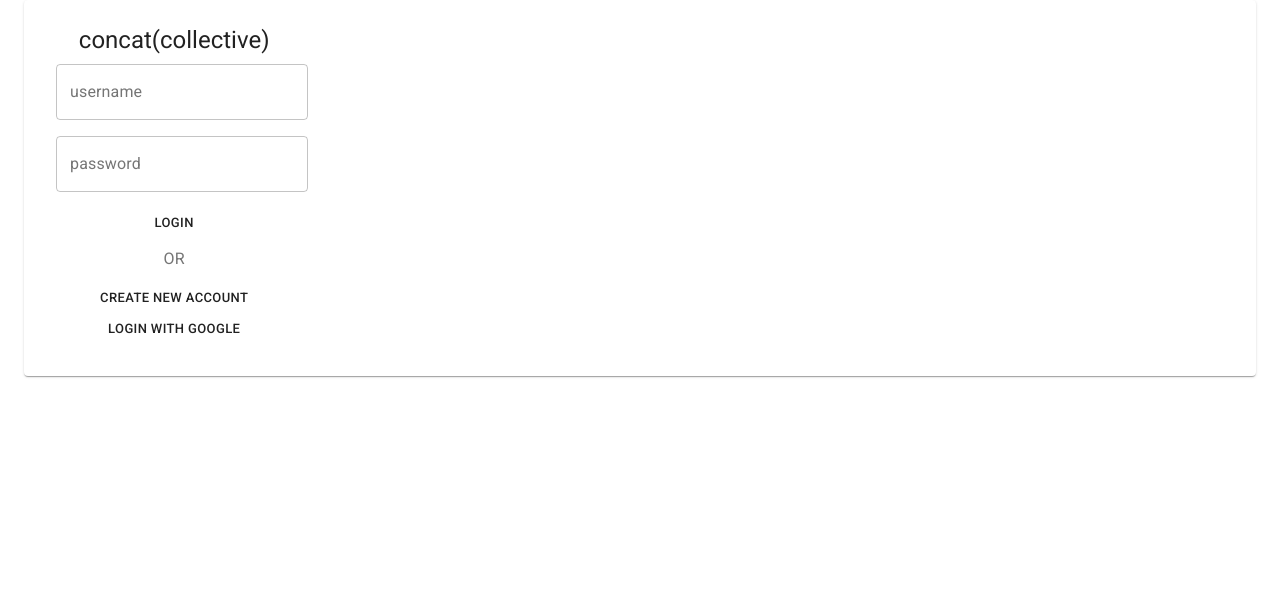
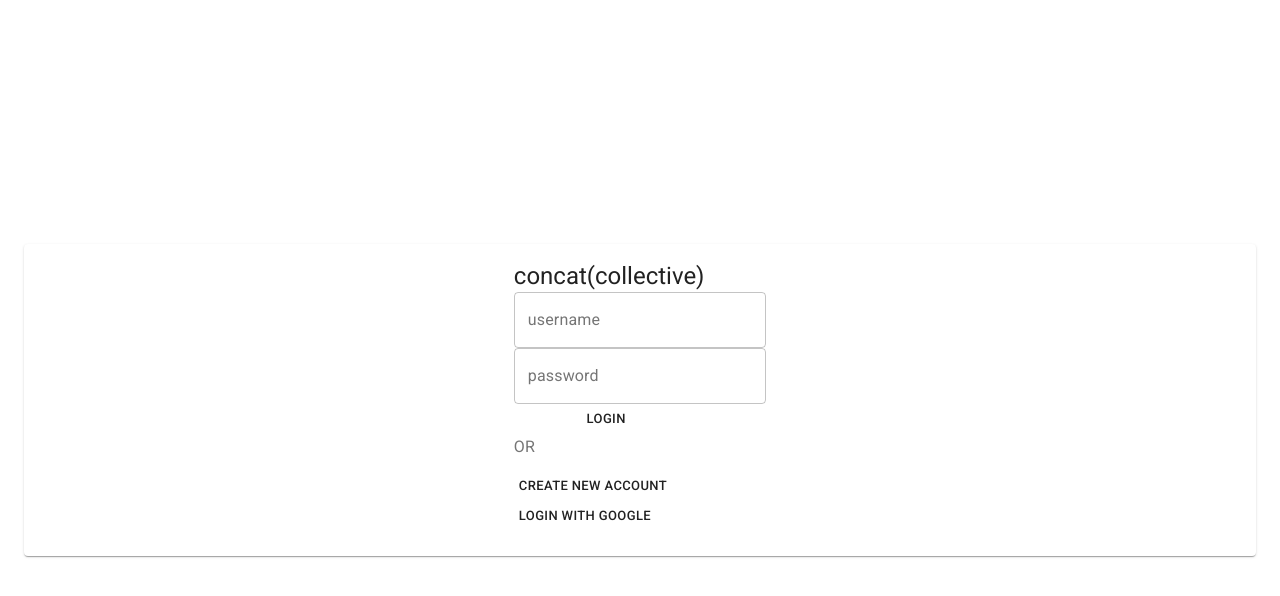
Before and after one commit to drkittendorf/concat_collective, a React (Create React App) app: page / in a window 1280 px wide. Shown: the top 596 px of the page. Built offline with nearby package versions, Linux system fonts and the light colour scheme.

Commit message:
login page

```diff
--- a/package.json
+++ b/package.json
@@ -10,6 +10,7 @@
     "@testing-library/user-event": "^7.2.1",
     "react": "^16.13.1",
     "react-dom": "^16.13.1",
+    "react-router-dom": "^5.2.0",
     "react-scripts": "3.4.3"
   },
   "scripts": {
--- a/src/App.js
+++ b/src/App.js
@@ -1,12 +1,20 @@
 import React from 'react';
+import { BrowserRouter as Router, Route, Switch } from "react-router-dom";
 import Login from './pages/Login'
-import './App.css';
+import Home from './pages/Home'
+import NoMatch from './pages/NoMatch'
 
 function App() {
   return (
-    <div className="App">
-      <Login />
-    </div>
+     <Router>
+     <div>
+       <Switch>
+         <Route exact path={["/", "/login"]} component={Login} />
+         <Route exact path={["/home"]} component={Home} />
+         <Route exact path="/*" component={NoMatch} />
+       </Switch>
+     </div>
+   </Router>
   );
 }
 
--- /dev/null
+++ b/src/components/ConcatCards.js
@@ -0,0 +1,29 @@
+import React from 'react';
+import { makeStyles } from '@material-ui/core/styles';
+import Paper from '@material-ui/core/Paper';
+import Grid from '@material-ui/core/Grid';
+import Nav from '../components/Nav'
+import SearchBar from './SearchBar'
+
+const useStyles = makeStyles((theme) => ({
+  root: {
+    flexGrow: 1,
+  },
+  paper: {
+    padding: theme.spacing(2),
+    textAlign: 'center',
+    color: theme.palette.text.secondary,
+  },
+}));
+
+function ConcatCards() {
+  const classes = useStyles();
+
+  return (
+    <div >
+        this is one card 😅 and this will eventually just be an API call
+      </div>
+  );
+}
+
+export default ConcatCards;
--- a/src/components/LoginCard.js
+++ b/src/components/LoginCard.js
@@ -1,16 +1,16 @@
 import React from 'react';
 import { makeStyles } from '@material-ui/core/styles';
 import Card from '@material-ui/core/Card';
-import CardActions from '@material-ui/core/CardActions';
 import CardContent from '@material-ui/core/CardContent';
 import Button from '@material-ui/core/Button';
 import Typography from '@material-ui/core/Typography';
 import TextField from '@material-ui/core/TextField';
+import { Container } from '@material-ui/core';
 
 const useStyles = makeStyles((theme) => ({
 	root: {
 		'& > *': {
-			margin: theme.spacing(1),
+			margin: 'auto',
 			width: '25ch',
 		},
 	},
@@ -20,12 +20,16 @@ const useStyles = makeStyles((theme) => ({
 	pos: {
 		marginBottom: 12,
 	},
+	container: {
+		margin: 'auto',
+	},
 }));
 
 export default function LoginCard() {
 	const classes = useStyles();
 
 	return (
+			<Container className={classes.container}>
 				<Card className={classes.root}>
 					<CardContent>
 						<Typography variant='h5' component='h2'>
@@ -33,11 +37,19 @@ export default function LoginCard() {
 						</Typography>
 						{/* login form needs to go here */}
 						<form className={classes.root} noValidate autoComplete='off'>
-					<TextField id='outlined-basic' label='username' variant='outlined' />
-          <TextField id='outlined-basic' label='password' variant='outlined' />
-          <Button size='small'>Login</Button>
+							<TextField
+								id='outlined-basic'
+								label='username'
+								variant='outlined'
+							/>
+							<TextField
+								id='outlined-basic'
+								label='password'
+								variant='outlined'
+							/>
+							<Button type='submit' fullWidth size='small'>Login</Button>
 						</form>
-				<Typography className={classes.pos} color='textSecondary'>
+						<Typography className={classes.pos} color='textSecondary' >
 							OR
 						</Typography>
 						{/* create new account Button */}
@@ -46,5 +58,7 @@ export default function LoginCard() {
 						<Button size='small'>login with Google</Button>
 					</CardContent>
 				</Card>
+			</Container>
+
 	);
 }
--- /dev/null
+++ b/src/components/Nav.js
@@ -0,0 +1,41 @@
+import React from 'react';
+import { makeStyles } from '@material-ui/core/styles';
+import AppBar from '@material-ui/core/AppBar';
+import Toolbar from '@material-ui/core/Toolbar';
+import Typography from '@material-ui/core/Typography';
+import Button from '@material-ui/core/Button';
+import IconButton from '@material-ui/core/IconButton';
+import MenuIcon from '@material-ui/icons/Menu';
+
+const useStyles = makeStyles((theme) => ({
+  root: {
+    flexGrow: 1,
+  },
+  menuButton: {
+    marginRight: theme.spacing(2),
+  },
+  title: {
+    flexGrow: 1,
+  },
+}));
+
+function Nav() {
+  const classes = useStyles();
+
+  return (
+    <div className={classes.root}>
+      <AppBar position="static">
+        <Toolbar>
+          <IconButton edge="start" className={classes.menuButton} color="inherit" aria-label="menu">
+            <MenuIcon />
+          </IconButton>
+          <Typography variant="h6" className={classes.title}>
+            concat(collective)
+          </Typography>
+        </Toolbar>
+      </AppBar>
+    </div>
+  );
+}
+
+export default Nav;
--- a/src/components/SearchBar.js
+++ b/src/components/SearchBar.js
@@ -1,8 +1,36 @@
-import React from "react"
+import React from 'react';
+import { makeStyles } from '@material-ui/core/styles';
+import TextField from '@material-ui/core/TextField';
 
-// search bar component for the page
-function SearchBar(){
+const useStyles = makeStyles((theme) => ({
+  root: {
+    display: 'flex',
+    flexWrap: 'wrap',
+  },
+  textField: {
+    marginLeft: theme.spacing(1),
+    marginRight: theme.spacing(1),
+    width: '25ch',
+  },
+}));
 
+export default function LayoutTextFields() {
+  const classes = useStyles();
+
+  return (
+    <div className={classes.root}>
+      <TextField
+          id="standard-full-width"
+          label="Search here"
+          style={{ margin: 8 }}
+          placeholder="Javascript"
+          helperText="Press enter to submit!!"
+          fullWidth
+          margin="normal"
+          InputLabelProps={{
+            shrink: true,
+          }}
+        />
+    </div>
+  );
 }
-
-export default SearchBar;
--- /dev/null
+++ b/src/pages/Home.js
@@ -0,0 +1,58 @@
+import React from 'react';
+import { makeStyles } from '@material-ui/core/styles';
+import Paper from '@material-ui/core/Paper';
+import Grid from '@material-ui/core/Grid';
+import ConcatCards from '../components/ConcatCards';
+import SearchBar from '../components/SearchBar';
+import Nav from '../components/Nav';
+
+
+const useStyles = makeStyles((theme) => ({
+  root: {
+    flexGrow: 1,
+  },
+  paper: {
+    padding: theme.spacing(2),
+    textAlign: 'center',
+    color: theme.palette.text.secondary,
+  },
+}));
+
+export default function FullWidthGrid() {
+  const classes = useStyles();
+
+  return (
+    <div className={classes.root}>
+        <Nav/>
+      <Grid container spacing={3}>
+         <Grid xs={1}/>
+        <Grid  item xs={10}>
+            <SearchBar/>
+        </Grid>
+        <Grid xs={1}/>
+        <Grid xs={1}/>
+        <Grid item xs={6} sm={6}>
+        <Paper className={classes.paper}>
+        <ConcatCards/>
+        </Paper>
+        </Grid>
+        <Grid item xs={6} sm={6}>
+        <Paper className={classes.paper}>
+        <ConcatCards/>
+        </Paper>
+        </Grid>
+        <Grid xs={1}/>
+        <Grid item xs={6} sm={6}>
+        <Paper className={classes.paper}>
+        <ConcatCards/>
+        </Paper>
+        </Grid>
+        <Grid item xs={6} sm={6}>
+        <Paper className={classes.paper}>
+        <ConcatCards/>
+        </Paper>
+        </Grid>
+      </Grid>
+    </div>
+  );
+}
--- a/src/pages/Login.js
+++ b/src/pages/Login.js
@@ -1,13 +1,20 @@
 import React from 'react';
-import {Container} from '@material-ui/core';
-import LoginCard from '../components/LoginCard'
+import { Grid } from '@material-ui/core';
+import LoginCard from '../components/LoginCard';
 
 function Login() {
-    return(
-        <Container fixed>
-            <LoginCard />
-        </Container>
-    )
+	return (
+		<Grid
+			container
+			spacing={0}
+			direction='column'
+			alignItems='center'
+			justify='center'
+			style={{ minHeight: '100vh' }}
+		>
+			<LoginCard />
+		</Grid>
+	);
 }
 
 export default Login;
--- /dev/null
+++ b/src/pages/NoMatch.js
@@ -0,0 +1,12 @@
+import React from 'react';
+import {Container} from '@material-ui/core';
+
+function NoMatch() {
+    return(
+        <Container fixed>
+            😳 well this is sad
+        </Container>
+    )
+}
+
+export default NoMatch;
```
Also changed, not shown: src/store.js (added), 1 other file (tests, documents, lock files or other folders). Lines whose indentation alone changed are shown as unchanged.
